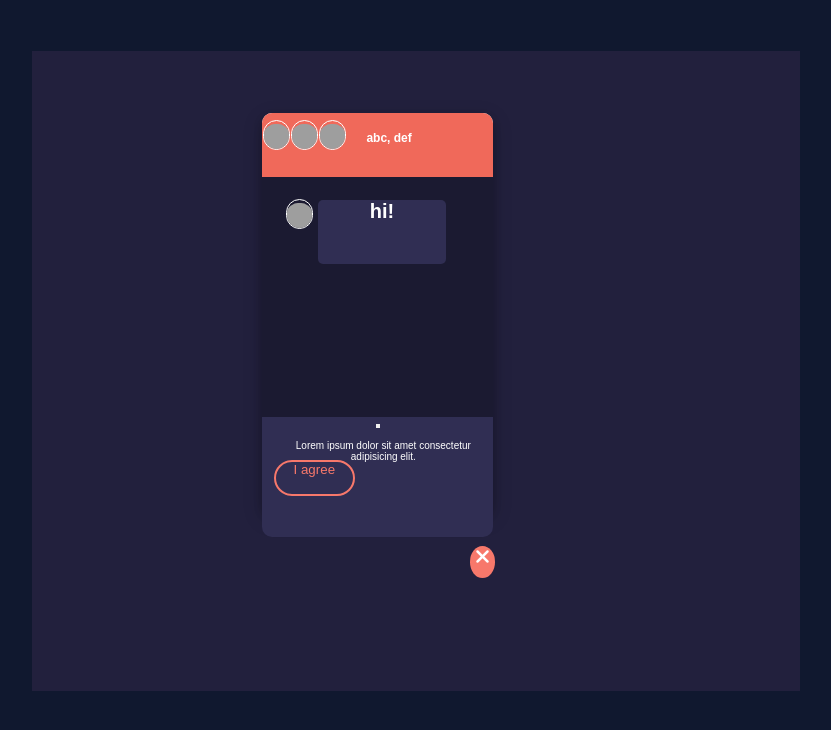
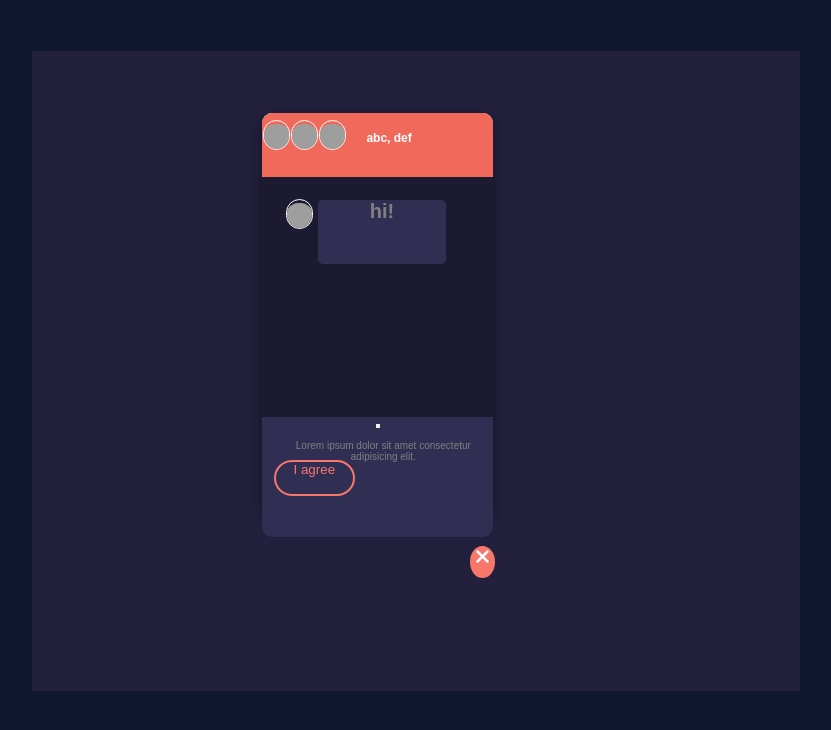
Before and after one commit to sattya19/icodethis, a plain HTML site: page Chatbox/index.html in a window 1280 px wide. Shown: the whole page, without its empty margins (224-1055 px from the left). Drawn offline with Linux system fonts and the light colour scheme; grey boxes are pictures that could not be loaded.

Commit message:
Update index.css

```diff
--- a/Chatbox/index.css
+++ b/Chatbox/index.css
@@ -56,7 +56,7 @@
 .box{
     height: 8vh;
     width: 10vw;
-    color: white;
+    color: gray;
     background-color: rgb(48, 46, 83) ;
     margin-top: 10%;
     margin-left: 2%;
@@ -74,7 +74,7 @@
     height: 15vh;
     width: auto;
     background-color: rgb(48, 46, 83) ;
-    color: white;
+    color: gray;
     font-size: 10px;
     border-radius:  0px 0px 10px 10px;
     text-align: center;
```
